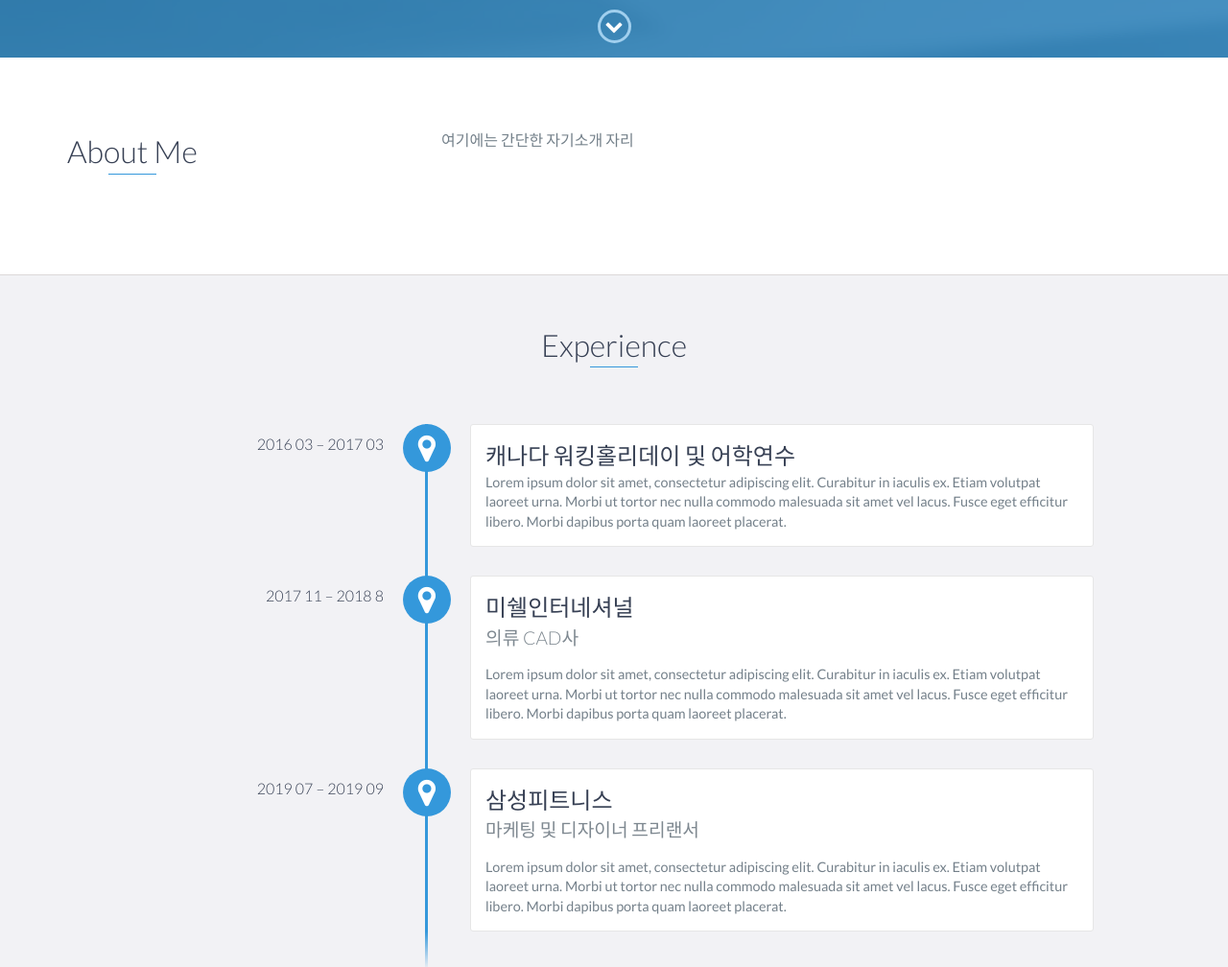
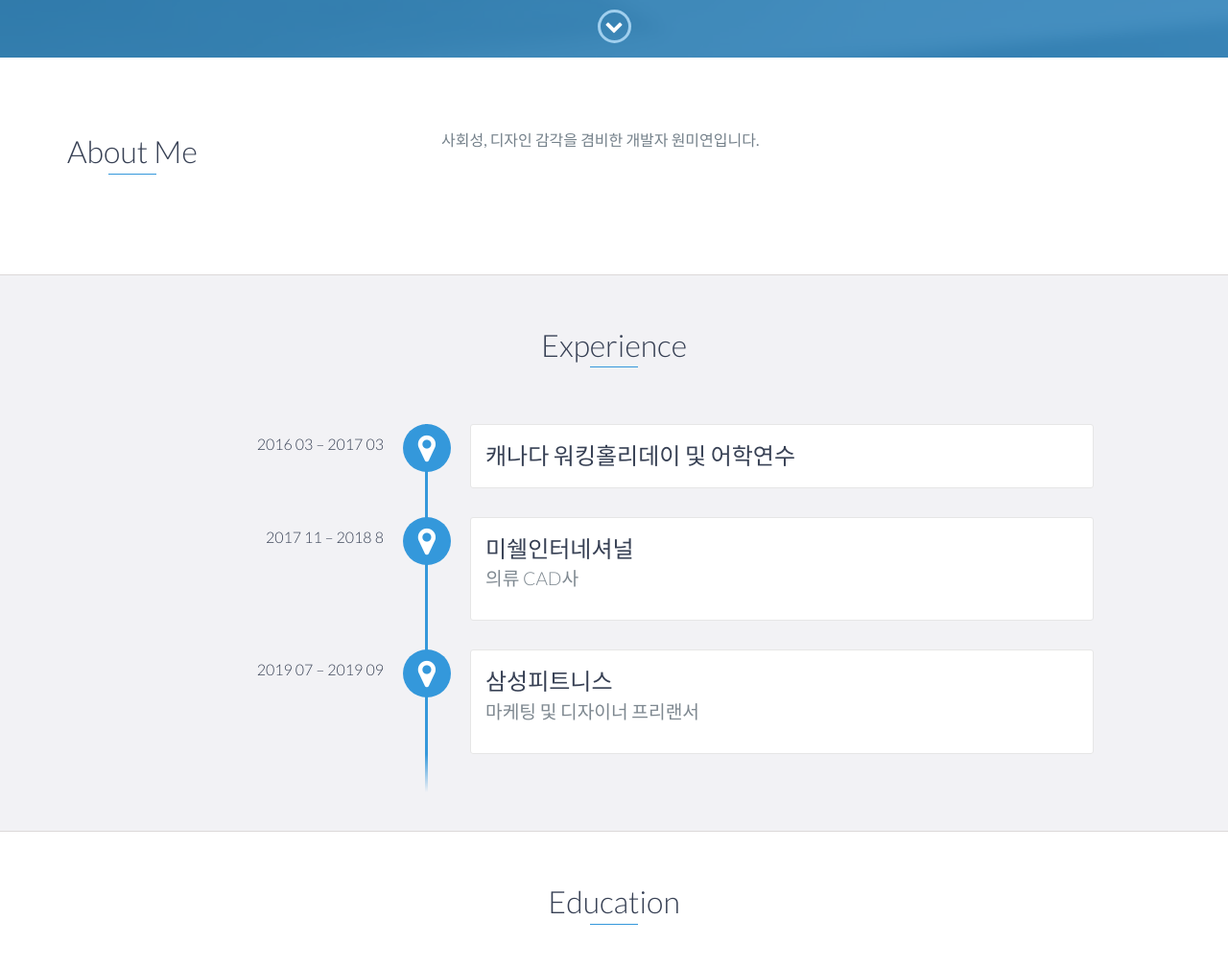
Before and after one commit to Wonmeeyeon/Wonmeeyeon.github.io, a website: page index.html in a window 1280 px wide. Shown: the part 740-1748 px from the top of the page at 96% size. Drawn offline with nearby package versions, Linux system fonts and the light colour scheme.

Commit message:
Update index.html

```diff
--- a/index.html
+++ b/index.html
@@ -74,7 +74,7 @@
                 </div>
                 <div class="col-md-8">
                     <p>
-                        여기에는 간단한 자기소개 자리
+                        사회성, 디자인 감각을 겸비한 개발자 원미연입니다.
                     </p>
                 </div>
             </div>
@@ -87,24 +87,18 @@
         <div id="experience-timeline">
           <div data-date="2016 03 – 2017 03">
               <h3>캐나다 워킹홀리데이 및 어학연수</h3>
-              <p>
-                  Lorem ipsum dolor sit amet, consectetur adipiscing elit. Curabitur in iaculis ex. Etiam volutpat laoreet urna. Morbi ut tortor nec nulla commodo malesuada sit amet vel lacus. Fusce eget efficitur libero. Morbi dapibus porta quam laoreet placerat.
-              </p>
+
           </div>
             <div data-date="2017 11 – 2018 8">
                 <h3>미쉘인터네셔널</h3>
                 <h4>의류 CAD사</h4>
-                <p>
-                    Lorem ipsum dolor sit amet, consectetur adipiscing elit. Curabitur in iaculis ex. Etiam volutpat laoreet urna. Morbi ut tortor nec nulla commodo malesuada sit amet vel lacus. Fusce eget efficitur libero. Morbi dapibus porta quam laoreet placerat.
-                </p>
+
             </div>
 
             <div data-date="2019 07 – 2019 09">
                 <h3>삼성피트니스</h3>
                 <h4>마케팅 및 디자이너 프리랜서</h4>
-                <p>
-                    Lorem ipsum dolor sit amet, consectetur adipiscing elit. Curabitur in iaculis ex. Etiam volutpat laoreet urna. Morbi ut tortor nec nulla commodo malesuada sit amet vel lacus. Fusce eget efficitur libero. Morbi dapibus porta quam laoreet placerat.
-                </p>
+
             </div>
 
 
```
